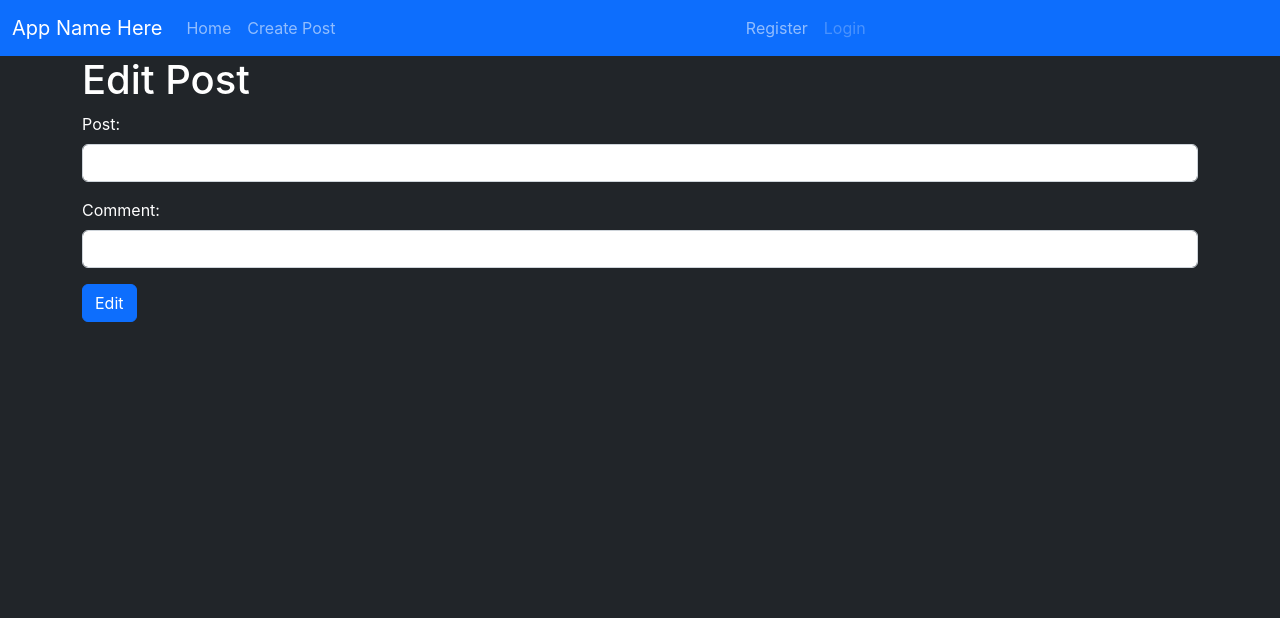
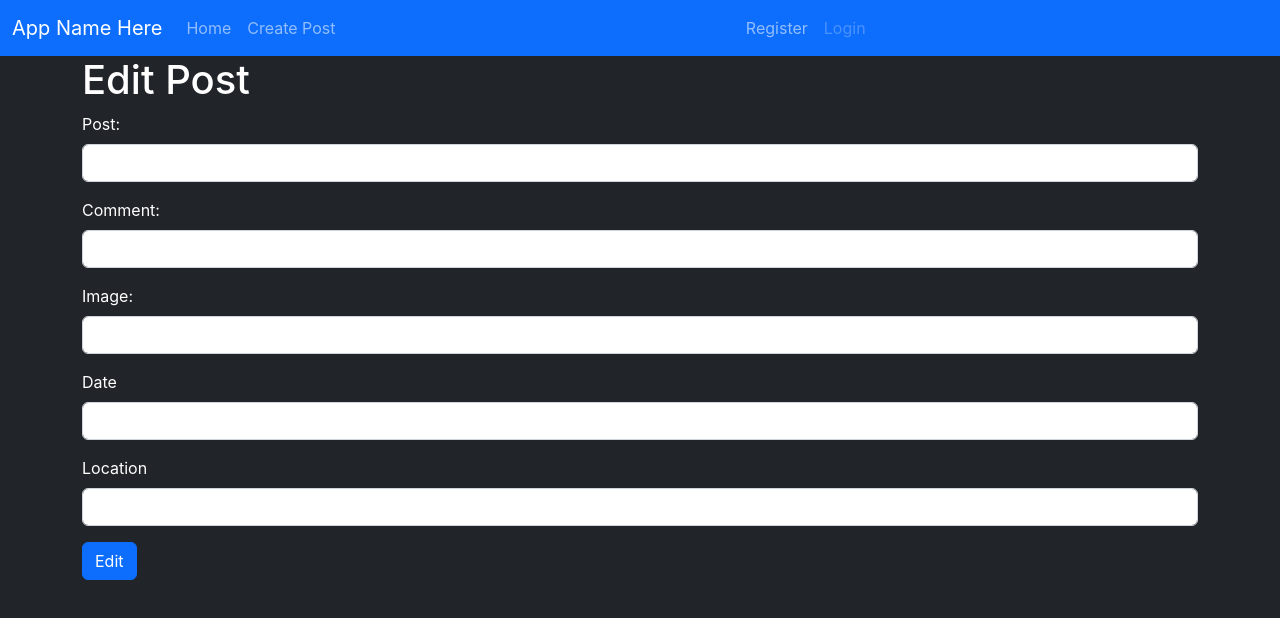
Before and after one commit to cstew527/GA-Project-3-Frontend, a React (Create React App) app in the folder client/: page /edit/1 in a window 1280 px wide. Shown: the top 618 px of the page. Built offline with nearby package versions, Linux system fonts and the light colour scheme; no server answers.

Commit message:
added more options to edit page

```diff
--- a/client/src/components/media/EditPost.js
+++ b/client/src/components/media/EditPost.js
@@ -59,6 +59,18 @@ const EditPost = () =>{
                     <label htmlFor="comment" className="form-label">Comment: </label>
                     <input onChange={(event) => setComment(event.target.value)} value={comment} type="text" className="form-control" id="comment"/>
                 </div>
+                <div className="mb-3">
+                    <label htmlFor="image" className="form-label">Image: </label>
+                    <input onChange={(event) => setComment(event.target.value)} value={image} type="text" className="form-control" id="image"/>
+                </div>
+                <div className="mb-3">
+                    <label htmlFor="date" className="form-label">Date</label>
+                    <input onChange={(event) => setComment(event.target.value)} value={date} type="text" className="form-control" id="date"/>
+                </div>
+                <div className="mb-3">
+                    <label htmlFor="location" className="form-label">Location</label>
+                    <input onChange={(event) => setComment(event.target.value)} value={location} type="text" className="form-control" id="location"/>
+                </div>
                 <button type="submit" className="btn btn-primary">Edit</button>
             </form>
         </div>
```
